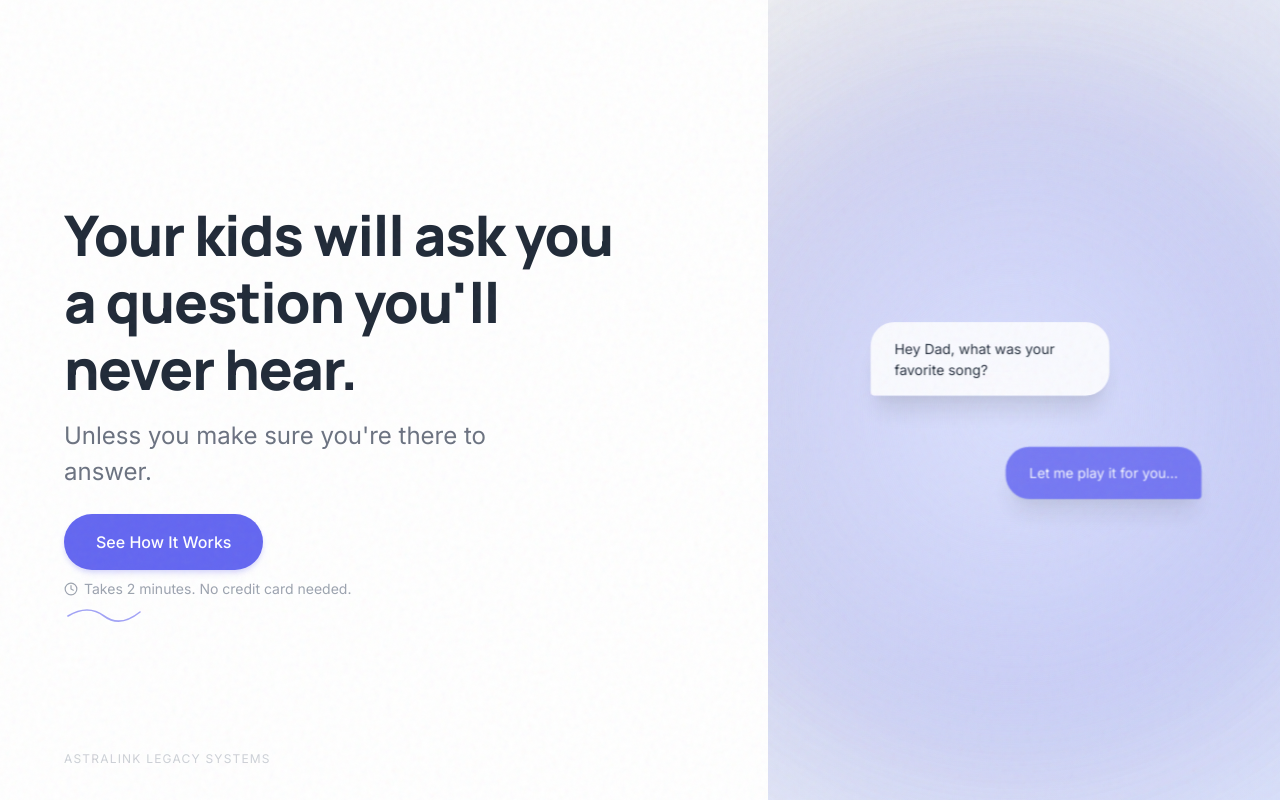
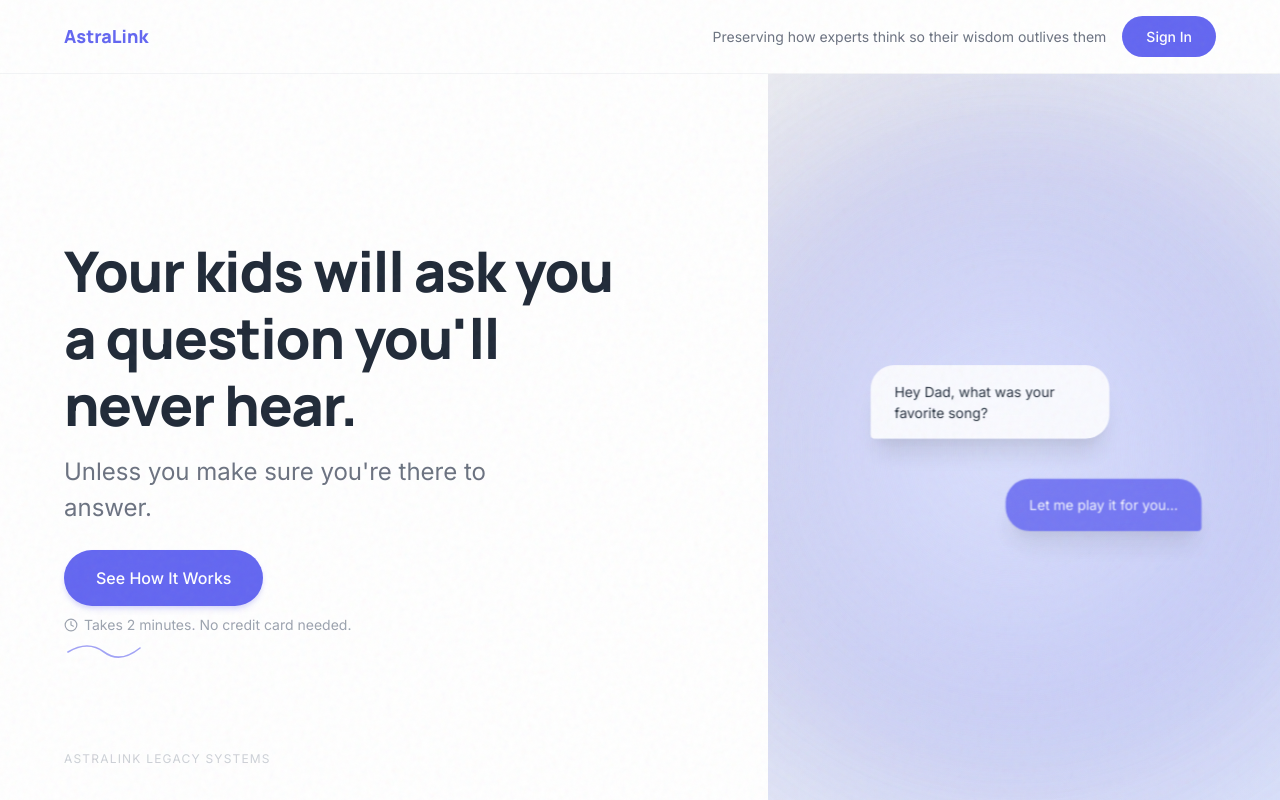
Before and after one commit to MuhammadHassaan0/-astralink-v2, a React (Vite) app: page / in a window 1280 px wide. Built offline with nearby package versions, Linux system fonts and the light colour scheme.

Commit message:
add header with sign in button and clear description

```diff
--- a/src/pages/page 1.jsx
+++ b/src/pages/page 1.jsx
@@ -298,7 +298,15 @@ const HomePage = ({ mousePosition, handleCTAClick }) => {
     <>
       <div className="grain-overlay"></div>
 
-      <main className="hero-container">
+      <header style={{position: 'fixed', top: 0, left: 0, right: 0, zIndex: 1000, display: 'flex', justifyContent: 'space-between', alignItems: 'center', padding: '16px 64px', background: 'rgba(255,255,255,0.95)', backdropFilter: 'blur(10px)', borderBottom: '1px solid #F3F4F6'}}>
+        <span style={{fontFamily: 'Manrope, sans-serif', fontWeight: 800, fontSize: '18px', color: '#6366F1'}}>AstraLink</span>
+        <div style={{display: 'flex', alignItems: 'center', gap: '16px'}}>
+          <span style={{fontSize: '14px', color: '#6B7280'}}>Preserving how experts think so their wisdom outlives them</span>
+          <a href="/auth" style={{background: '#6366F1', color: 'white', padding: '10px 24px', borderRadius: '9999px', fontSize: '14px', fontWeight: 500, textDecoration: 'none'}}>Sign In</a>
+        </div>
+      </header>
+
+      <main className="hero-container" style={{paddingTop: '72px'}}>
         <div className="content-side">
           <h1>Your kids will ask you a question you'll never hear.</h1>
           <h2>Unless you make sure you're there to answer.</h2>
```
